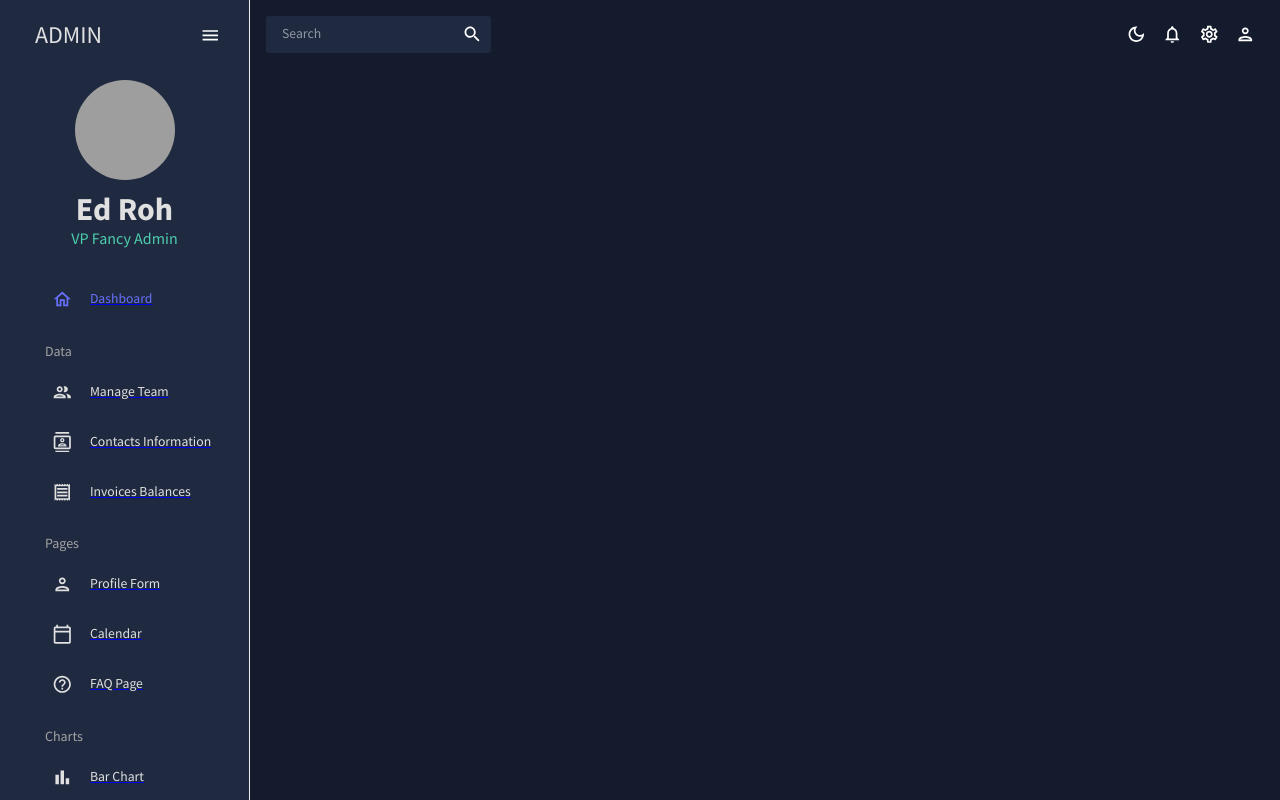
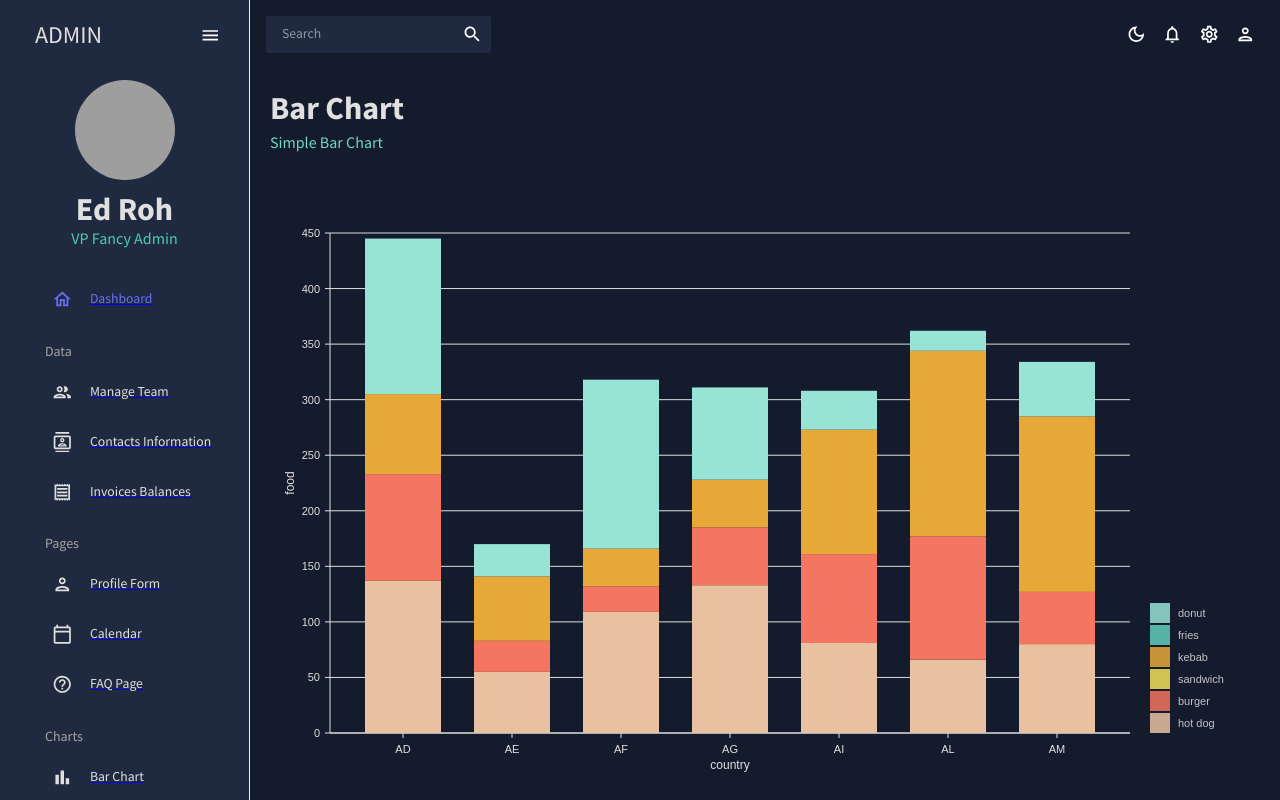
Before and after one commit to spatournos/dashboardv2, a React (Create React App) app: page /bar in a window 1280 px wide. Shown: the top 800 px of the page. Built offline with nearby package versions, Linux system fonts and the light colour scheme; grey boxes are pictures that could not be loaded.

Commit message:
Bar and Pie Chart added

```diff
--- a/src/App.js
+++ b/src/App.js
@@ -9,13 +9,13 @@
 import Team from "./scenes/team";
 import Invoices from "./scenes/invoices";
 import Contacts from "./scenes/contacts";
-// import Bar from "./scenes/bar";
+import Calendar from "./scenes/calendar";
 import Form from "./scenes/form";
+import FAQ from "./scenes/faq";
+import Bar from "./scenes/bar";
 // import Line from "./scenes/line";
-// import Pie from "./scenes/pie";
-// import FAQ from "./scenes/faq";
+import Pie from "./scenes/pie";
 // import Geography from "./scenes/geography";
-import Calendar from "./scenes/calendar";
 
 function App() {
   const [theme, colorMode] = useMode();
@@ -34,11 +34,11 @@
               <Route path="/contacts" element={<Contacts />} />
               <Route path="/invoices" element={<Invoices />} />
               <Route path="/form" element={<Form />} />
-              {/* <Route path="/bar" element={<Bar />} /> */}
-              {/* <Route path="/pie" element={<Pie />} /> */}
+              <Route path="/calendar" element={<Calendar />} />
+              <Route path="/faq" element={<FAQ />} />
+              <Route path="/bar" element={<Bar />} />
+              <Route path="/pie" element={<Pie />} />
               {/* <Route path="/line" element={<Line />} /> */}
-              {/* <Route path="/faq" element={<FAQ />} /> */}
-              <Route path="/calendar" element={<Calendar />} />
               {/* <Route path="/geography" element={<Geography />} /> */}
             </Routes>
         </main>
--- /dev/null
+++ b/src/components/BarChart.jsx
@@ -0,0 +1,130 @@
+import { useTheme } from "@mui/material";
+import { ResponsiveBar } from "@nivo/bar";
+import { tokens } from "../theme";
+import { mockBarData as data } from "../data/mockData";
+
+const BarChart = ({ isDashboard = false }) => {
+  const theme = useTheme();
+  const colors = tokens(theme.palette.mode);
+
+  return (
+    <ResponsiveBar
+      data={data}
+      theme={{
+        // added
+        axis: {
+          domain: {
+            line: {
+              stroke: colors.grey[100],
+            },
+          },
+          legend: {
+            text: {
+              fill: colors.grey[100],
+            },
+          },
+          ticks: {
+            line: {
+              stroke: colors.grey[100],
+              strokeWidth: 1,
+            },
+            text: {
+              fill: colors.grey[100],
+            },
+          },
+        },
+        legends: {
+          text: {
+            fill: colors.grey[100],
+          },
+        },
+      }}
+      keys={["hot dog", "burger", "sandwich", "kebab", "fries", "donut"]}
+      indexBy="country"
+      margin={{ top: 50, right: 130, bottom: 50, left: 60 }}
+      padding={0.3}
+      valueScale={{ type: "linear" }}
+      indexScale={{ type: "band", round: true }}
+      colors={{ scheme: "nivo" }}
+      defs={[
+        {
+          id: "dots",
+          type: "patternDots",
+          background: "inherit",
+          color: "#38bcb2",
+          size: 4,
+          padding: 1,
+          stagger: true,
+        },
+        {
+          id: "lines",
+          type: "patternLines",
+          background: "inherit",
+          color: "#eed312",
+          rotation: -45,
+          lineWidth: 6,
+          spacing: 10,
+        },
+      ]}
+      borderColor={{
+        from: "color",
+        modifiers: [["darker", "1.6"]],
+      }}
+      axisTop={null}
+      axisRight={null}
+      axisBottom={{
+        tickSize: 5,
+        tickPadding: 5,
+        tickRotation: 0,
+        legend: isDashboard ? undefined : "country", // changed
+        legendPosition: "middle",
+        legendOffset: 32,
+      }}
+      axisLeft={{
+        tickSize: 5,
+        tickPadding: 5,
+        tickRotation: 0,
+        legend: isDashboard ? undefined : "food", // changed
+        legendPosition: "middle",
+        legendOffset: -40,
+      }}
+      enableLabel={false}
+      labelSkipWidth={12}
+      labelSkipHeight={12}
+      labelTextColor={{
+        from: "color",
+        modifiers: [["darker", 1.6]],
+      }}
+      legends={[
+        {
+          dataFrom: "keys",
+          anchor: "bottom-right",
+          direction: "column",
+          justify: false,
+          translateX: 120,
+          translateY: 0,
+          itemsSpacing: 2,
+          itemWidth: 100,
+          itemHeight: 20,
+          itemDirection: "left-to-right",
+          itemOpacity: 0.85,
+          symbolSize: 20,
+          effects: [
+            {
+              on: "hover",
+              style: {
+                itemOpacity: 1,
+              },
+            },
+          ],
+        },
+      ]}
+      role="application"
+      barAriaLabel={function (e) {
+        return e.id + ": " + e.formattedValue + " in country: " + e.indexValue;
+      }}
+    />
+  );
+};
+
+export default BarChart;
--- /dev/null
+++ b/src/components/PieChart.jsx
@@ -0,0 +1,109 @@
+import { ResponsivePie } from "@nivo/pie";
+import { tokens } from "../theme";
+import { useTheme } from "@mui/material";
+import { mockPieData as data } from "../data/mockData";
+
+const PieChart = () => {
+  const theme = useTheme();
+  const colors = tokens(theme.palette.mode);
+  return (
+    <ResponsivePie
+      data={data}
+      theme={{
+        axis: {
+          domain: {
+            line: {
+              stroke: colors.grey[100],
+            },
+          },
+          legend: {
+            text: {
+              fill: colors.grey[100],
+            },
+          },
+          ticks: {
+            line: {
+              stroke: colors.grey[100],
+              strokeWidth: 1,
+            },
+            text: {
+              fill: colors.grey[100],
+            },
+          },
+        },
+        legends: {
+          text: {
+            fill: colors.grey[100],
+          },
+        },
+      }}
+      margin={{ top: 40, right: 80, bottom: 80, left: 80 }}
+      innerRadius={0.5}
+      padAngle={0.7}
+      cornerRadius={3}
+      activeOuterRadiusOffset={8}
+      borderColor={{
+        from: "color",
+        modifiers: [["darker", 0.2]],
+      }}
+      arcLinkLabelsSkipAngle={10}
+      arcLinkLabelsTextColor={colors.grey[100]}
+      arcLinkLabelsThickness={2}
+      arcLinkLabelsColor={{ from: "color" }}
+      enableArcLabels={false}
+      arcLabelsRadiusOffset={0.4}
+      arcLabelsSkipAngle={7}
+      arcLabelsTextColor={{
+        from: "color",
+        modifiers: [["darker", 2]],
+      }}
+      defs={[
+        {
+          id: "dots",
+          type: "patternDots",
+          background: "inherit",
+          color: "rgba(255, 255, 255, 0.3)",
+          size: 4,
+          padding: 1,
+          stagger: true,
+        },
+        {
+          id: "lines",
+          type: "patternLines",
+          background: "inherit",
+          color: "rgba(255, 255, 255, 0.3)",
+          rotation: -45,
+          lineWidth: 6,
+          spacing: 10,
+        },
+      ]}
+      legends={[
+        {
+          anchor: "bottom",
+          direction: "row",
+          justify: false,
+          translateX: 0,
+          translateY: 56,
+          itemsSpacing: 0,
+          itemWidth: 100,
+          itemHeight: 18,
+          itemTextColor: "#999",
+          itemDirection: "left-to-right",
+          itemOpacity: 1,
+          symbolSize: 18,
+          symbolShape: "circle",
+          effects: [
+            {
+              on: "hover",
+              style: {
+                itemTextColor: "#000",
+              },
+            },
+          ],
+        },
+      ]}
+    />
+  );
+};
+
+export default PieChart;
--- /dev/null
+++ b/src/scenes/bar/index.jsx
@@ -0,0 +1,16 @@
+import { Box } from "@mui/material";
+import Header from "../../components/Header";
+import BarChart from "../../components/BarChart";
+
+const Bar = () => {
+  return (
+    <Box m="20px">
+      <Header title="Bar Chart" subtitle="Simple Bar Chart" />
+      <Box height="75vh">
+        <BarChart />
+      </Box>
+    </Box>
+  );
+};
+
+export default Bar;
--- /dev/null
+++ b/src/scenes/faq/index.jsx
@@ -0,0 +1,87 @@
+import { Box, useTheme } from "@mui/material";
+import Accordion from "@mui/material/Accordion";
+import AccordionSummary from "@mui/material/AccordionSummary";
+import AccordionDetails from "@mui/material/AccordionDetails";
+import Typography from "@mui/material/Typography";
+import ExpandMoreIcon from "@mui/icons-material/ExpandMore";
+
+import Header from "../../components/Header";
+import { tokens } from "../../theme";
+
+const FAQ = () => {
+  const theme = useTheme();
+  const colors = tokens(theme.palette.mode);
+  return (
+    <Box m="20px">
+      <Header title="FAQ" subtitle="Frequently Asked Questions Page" />
+
+      <Accordion defaultExpanded>
+        <AccordionSummary expandIcon={<ExpandMoreIcon />}>
+          <Typography color={colors.greenAccent[500]} variant="h5">
+            An Important Question
+          </Typography>
+        </AccordionSummary>
+        <AccordionDetails>
+          <Typography>
+            Lorem ipsum dolor sit amet, consectetur adipiscing elit. Suspendisse
+            malesuada lacus ex, sit amet blandit leo lobortis eget.
+          </Typography>
+        </AccordionDetails>
+      </Accordion>
+      <Accordion defaultExpanded>
+        <AccordionSummary expandIcon={<ExpandMoreIcon />}>
+          <Typography color={colors.greenAccent[500]} variant="h5">
+            Another Important Question
+          </Typography>
+        </AccordionSummary>
+        <AccordionDetails>
+          <Typography>
+            Lorem ipsum dolor sit amet, consectetur adipiscing elit. Suspendisse
+            malesuada lacus ex, sit amet blandit leo lobortis eget.
+          </Typography>
+        </AccordionDetails>
+      </Accordion>
+      <Accordion defaultExpanded>
+        <AccordionSummary expandIcon={<ExpandMoreIcon />}>
+          <Typography color={colors.greenAccent[500]} variant="h5">
+            Your Favorite Question
+          </Typography>
+        </AccordionSummary>
+        <AccordionDetails>
+          <Typography>
+            Lorem ipsum dolor sit amet, consectetur adipiscing elit. Suspendisse
+            malesuada lacus ex, sit amet blandit leo lobortis eget.
+          </Typography>
+        </AccordionDetails>
+      </Accordion>
+      <Accordion defaultExpanded>
+        <AccordionSummary expandIcon={<ExpandMoreIcon />}>
+          <Typography color={colors.greenAccent[500]} variant="h5">
+            Some Random Question
+          </Typography>
+        </AccordionSummary>
+        <AccordionDetails>
+          <Typography>
+            Lorem ipsum dolor sit amet, consectetur adipiscing elit. Suspendisse
+            malesuada lacus ex, sit amet blandit leo lobortis eget.
+          </Typography>
+        </AccordionDetails>
+      </Accordion>
+      <Accordion defaultExpanded>
+        <AccordionSummary expandIcon={<ExpandMoreIcon />}>
+          <Typography color={colors.greenAccent[500]} variant="h5">
+            The Final Question
+          </Typography>
+        </AccordionSummary>
+        <AccordionDetails>
+          <Typography>
+            Lorem ipsum dolor sit amet, consectetur adipiscing elit. Suspendisse
+            malesuada lacus ex, sit amet blandit leo lobortis eget.
+          </Typography>
+        </AccordionDetails>
+      </Accordion>
+    </Box>
+  );
+};
+
+export default FAQ;
--- /dev/null
+++ b/src/scenes/pie/index.jsx
@@ -0,0 +1,16 @@
+import { Box } from "@mui/material";
+import Header from "../../components/Header";
+import PieChart from "../../components/PieChart";
+
+const Pie = () => {
+  return (
+    <Box m="20px">
+      <Header title="Pie Chart" subtitle="Simple Pie Chart" />
+      <Box height="75vh">
+        <PieChart />
+      </Box>
+    </Box>
+  );
+};
+
+export default Pie;
```
